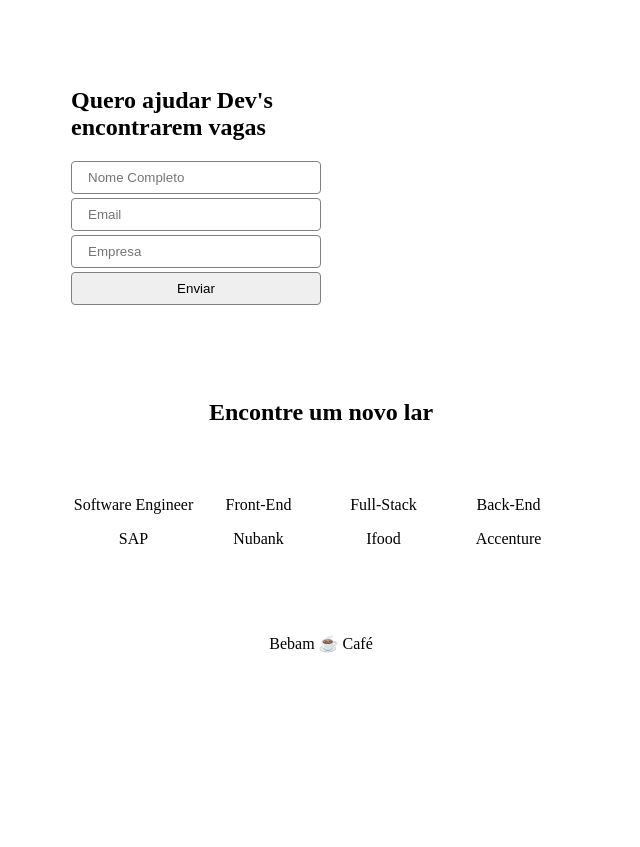
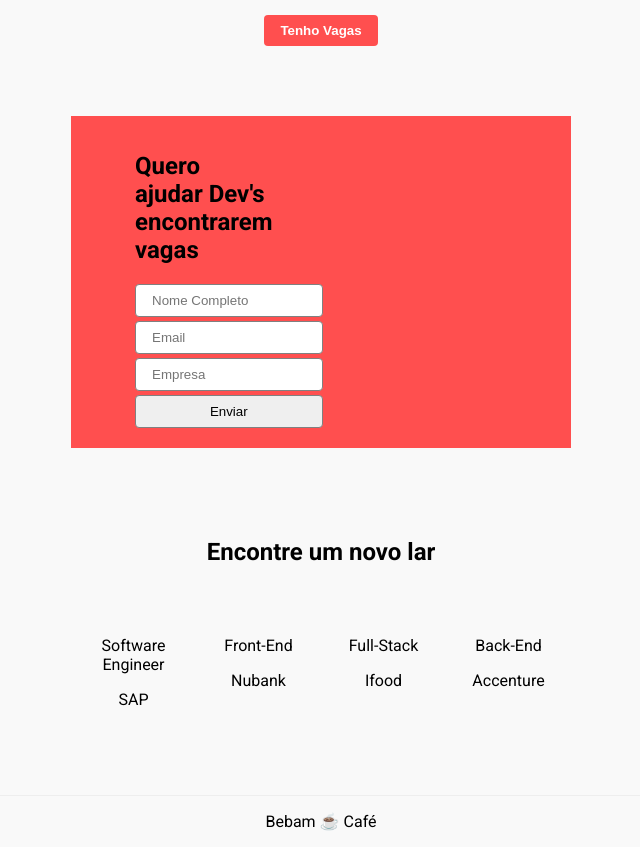
Before and after one commit to luuanfaria/dev-code, a plain HTML site: page index.html in a window 1280 px wide. Shown: the part 260-1107 px from the top of the page, without its empty margins (319-959 px from the left). Before the commit the page ends 913 px from the top, so only its background shows below. Drawn offline with Linux system fonts and the light colour scheme.

Commit message:
video 1:41

```diff
--- a/index.html
+++ b/index.html
@@ -4,6 +4,7 @@
   <head>
     <title>Vagas para Desenvolvedores</title>
     <link rel="stylesheet" href="style.css">
+    <link href="https://fonts.googleapis.com/css?family=Roboto:400,700&display=swap" rel="stylesheet">
   </head>
   <body>
     <header>
--- a/style.css
+++ b/style.css
@@ -1,3 +1,6 @@
+* {
+  box-sizing: border-box;
+}
 html, body {
   margin: 0;
 }
@@ -6,6 +9,15 @@ body {
   display: flex;
   flex-direction: column;
   height: 100vh;
+  font-family: 'Roboto', sans-serif;
+  background-color: #f9f9f9;
+}
+
+header h1, main h2 {
+  margin-bottom: 70px;
+}
+.form h2 {
+  margin-right: 50px;
 }
 
 header, main, footer {
@@ -18,30 +30,39 @@ header, .form, main {
   max-width: 500px;
 }
 
-header h1, main h2 {
-  margin-bottom: 70px;
-}
-
-.jobs {
-  display: grid;
-  grid-template-columns: 1fr 1fr 1fr 1fr;
+header button {
+  margin-top: 16px;
+  padding: 8px 16px;
+  border-radius: 4px;
+  background-color: #ff4f4f;
+  color: white;
+  font-weight: bold;
+  border: none;
 }
 
 section.form {
   display: grid;
   grid-template-columns: 1fr 1fr;
+  grid-gap: 45px;
+  background-color: #ff4f4f;
+  padding: 16px 64px;
 }
 
 form input,
 form button {
   width: 100%;
   margin-bottom: 4px;
-  box-sizing: border-box;
   padding: 8px 16px;
   border-radius: 4px;
   border: 1px gray solid;
 }
 
+main .jobs {
+  display: grid;
+  grid-template-columns: 1fr 1fr 1fr 1fr;
+}
 footer {
   margin-top: auto;
+  padding: 16px;
+  border-top: 1px solid #eee;
 }
```
